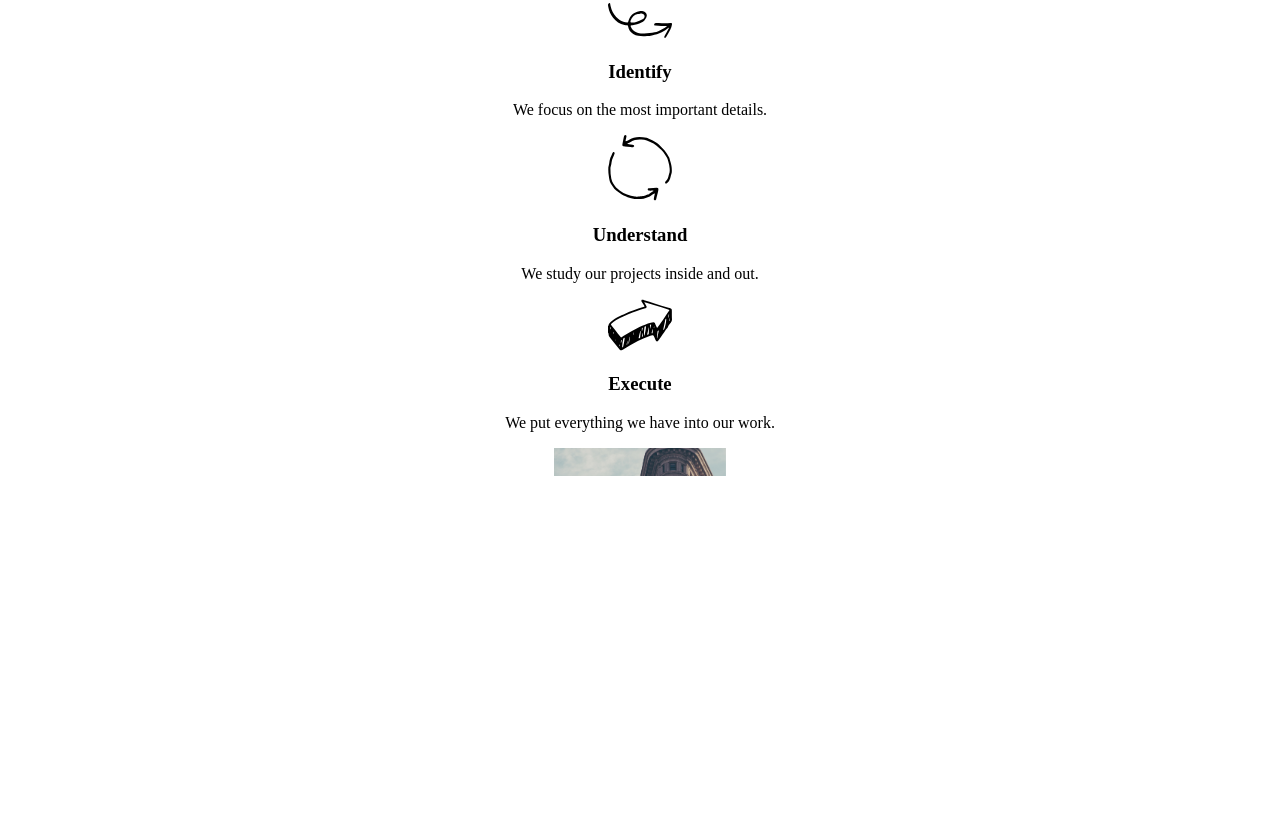
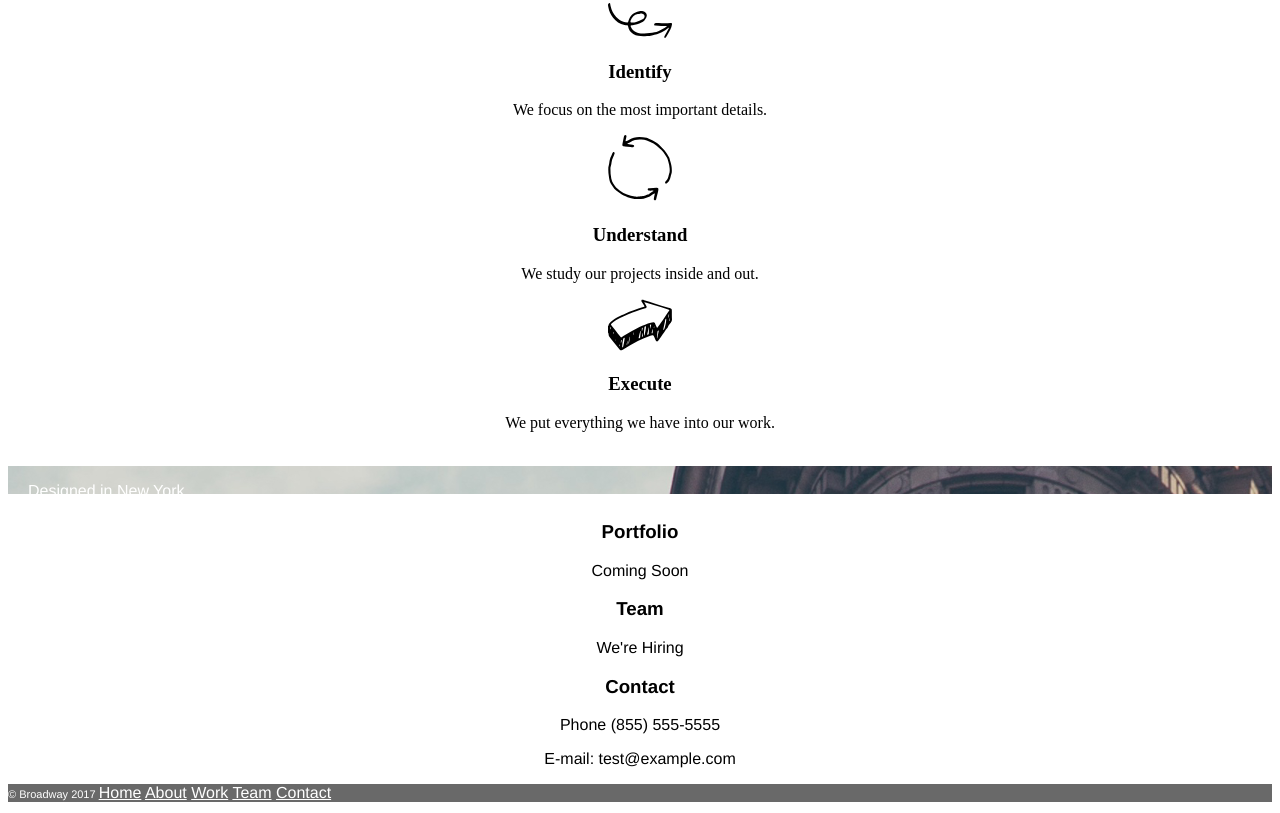
Before and after one commit to JSeale461/Broadway, a plain HTML site: page index.html in a window 1280 px wide. Shown: the part 356-1169 px from the top of the page. Before the commit the page ends 864 px from the top, so only its background shows below. Drawn offline with Linux system fonts and the light colour scheme.

Commit message:
Working 3/6 am

```diff
--- a/index.html
+++ b/index.html
@@ -30,15 +30,31 @@
       <h3>Execute</h3>
       <p>We put everything we have into our work.</p>
     </div>
+    <br>
     <div class="designed">
-      <img src="./resources/images/the-flatiron-building.png" alt="" style="height:28px;">
-      <div class="h3a">
-        <h3>Designed in New York</<h3>
+      <div class="cropped">
+        <img class="sliver" src="./resources/images/the-flatiron-building.png" alt="">
+        <p class="h3a">Designed in New York</<p>
+<!--        <img src="./resources/images/the-flatiron-building.png" alt="" style="height:28px;">
+        <div class="h3a">
+          <p class="h3a">Designed in New York</<p>
+        </div> -->
       </div>
+      <br>
+      <br>
+      <h3>Portfolio</h3>
+      <p>Coming Soon</p>
+      <h3>Team</h3>
+      <p>We're Hiring</p>
+      <h3>Contact</h3>
+      <p>Phone (855) 555-5555</p>
+      <p>E-mail: test@example.com</p>
+    </div>
+
 
     </div>
     <div class="footer">
-
+      <p>© Broadway 2017 <span><a href="#">Home</a> <a href="#">About</a> <a href="#">Work</a> <a href="#">Team</a> <a href="#">Contact</a></span></p>
     </div>
   </body>
 </html>
--- a/resources/css/style.css
+++ b/resources/css/style.css
@@ -3,6 +3,9 @@ style.css
 body {
   text-align: center;
   font-family: Helvetica;
+}
+a {
+  color: white;
 }
 .h1a {
   margin-block-start: 0em;
@@ -34,17 +37,35 @@ body {
   text-align: center;
 }
 .cropped {
+  position: relative;
+  left: 0px;
+}
+.sliver {
+  position: absolute;
+  top: 0px;
+  left: 0px;
   height: 28px;
-  width: 100%
-  object-fit: fill;
+  object-fit: none;
+  width: 100%;
+/*  object-fit: cover;*/
 }
 .h3a {
   position: absolute;
   top: 0px;
-  left: 40px;
   color: white;
   text-align: center;
   padding-left: 20px;
   padding-right: 20px;
 
 }
+.footer {
+  font-family: Helvetica;
+  text-align: left;
+  font-size: 11px;
+  color: white;
+  background-color: dimgray;
+}
+span {
+  font-size: 16px;
+
+}
```
